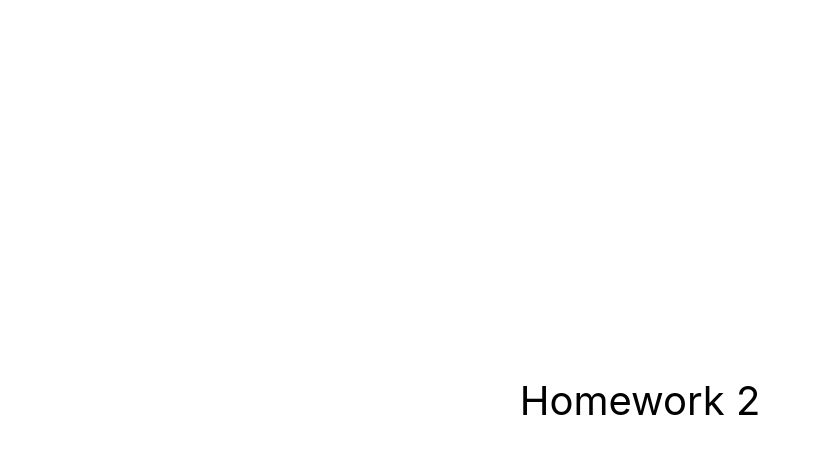
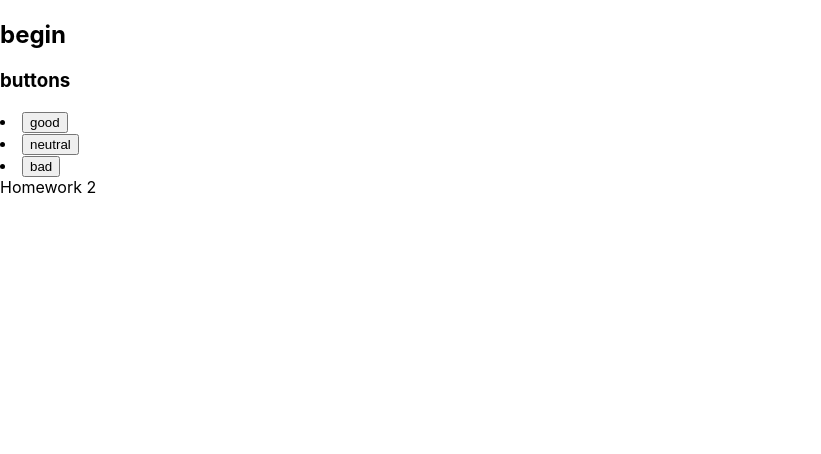
Before and after one commit to BondAndrii/goit-react-rhw-02-feedback, a React (Create React App) app: page / in a window 1280 px wide. Shown: the top 454 px of the page, without its empty margins (0-821 px from the left). Built offline with nearby package versions, Linux system fonts and the light colour scheme.

Commit message:
create buttons

```diff
--- a/src/components/App.jsx
+++ b/src/components/App.jsx
@@ -1,15 +1,18 @@
+import { Layout } from "./Layout/Layout";
+
 export const App = () => {
   return (
     <div
-      style={{
-        height: '100vh',
-        display: 'flex',
-        justifyContent: 'center',
-        alignItems: 'center',
-        fontSize: 40,
-        color: '#010101'
-      }}
+      // style={{
+      //   height: '100vh',
+      //   display: 'flex',
+      //   justifyContent: 'center',
+      //   alignItems: 'center',
+      //   fontSize: 40,
+      //   color: '#010101'
+      // }}
     >
+      <Layout/>
       Homework 2
     </div>
   );
--- /dev/null
+++ b/src/components/Buttons/Buttons.jsx
@@ -0,0 +1,23 @@
+import React from "react";
+
+import { ReactDOM } from "react";
+
+export const Buttons = ({ ps, onClick }) => {
+    console.log(ps);
+    const keys = Object.keys(ps);
+    console.log(keys);
+    console.log(onClick);
+    return (
+
+        <>
+        <h3>buttons</h3>
+            {keys.map(key => {
+                return (
+                    <li>
+                        <button onClick={onClick} type="button">{ key}</button>
+                    </li>
+                )
+            })}
+        </>
+    )
+}
--- /dev/null
+++ b/src/components/Layout/Layout.jsx
@@ -0,0 +1,24 @@
+import React from "react";
+
+import { Component } from "react";
+
+import { Buttons } from "components/Buttons/Buttons";
+
+export class Layout extends Component {
+    state = {
+        good: 0,
+        neutral: 0,
+        bad: 0
+    };
+    hendleClick() {
+        console.log("жмяк")
+    }
+    render(){
+        return (
+            <>
+                <h2>begin</h2>
+                <Buttons onClick={this.handleClick} ps={this.state } />
+            </>
+        )
+        }
+}
```
